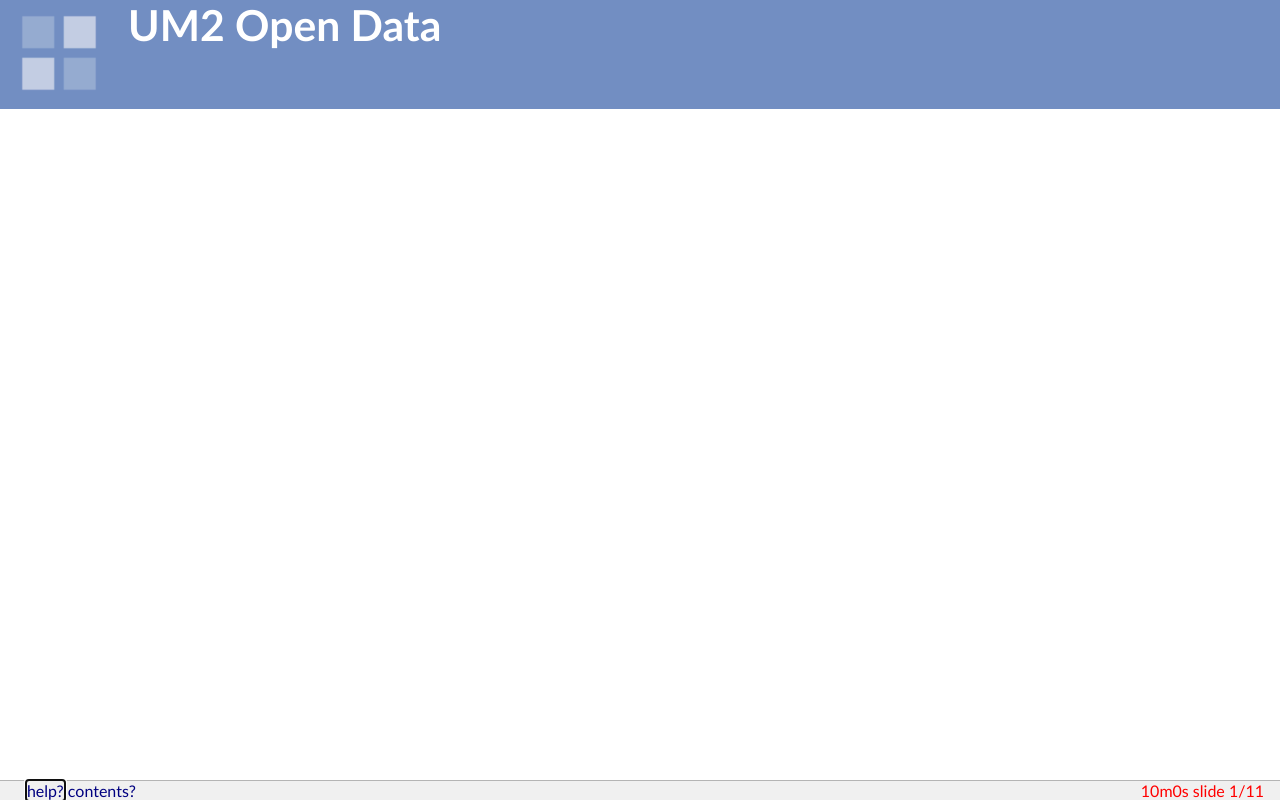
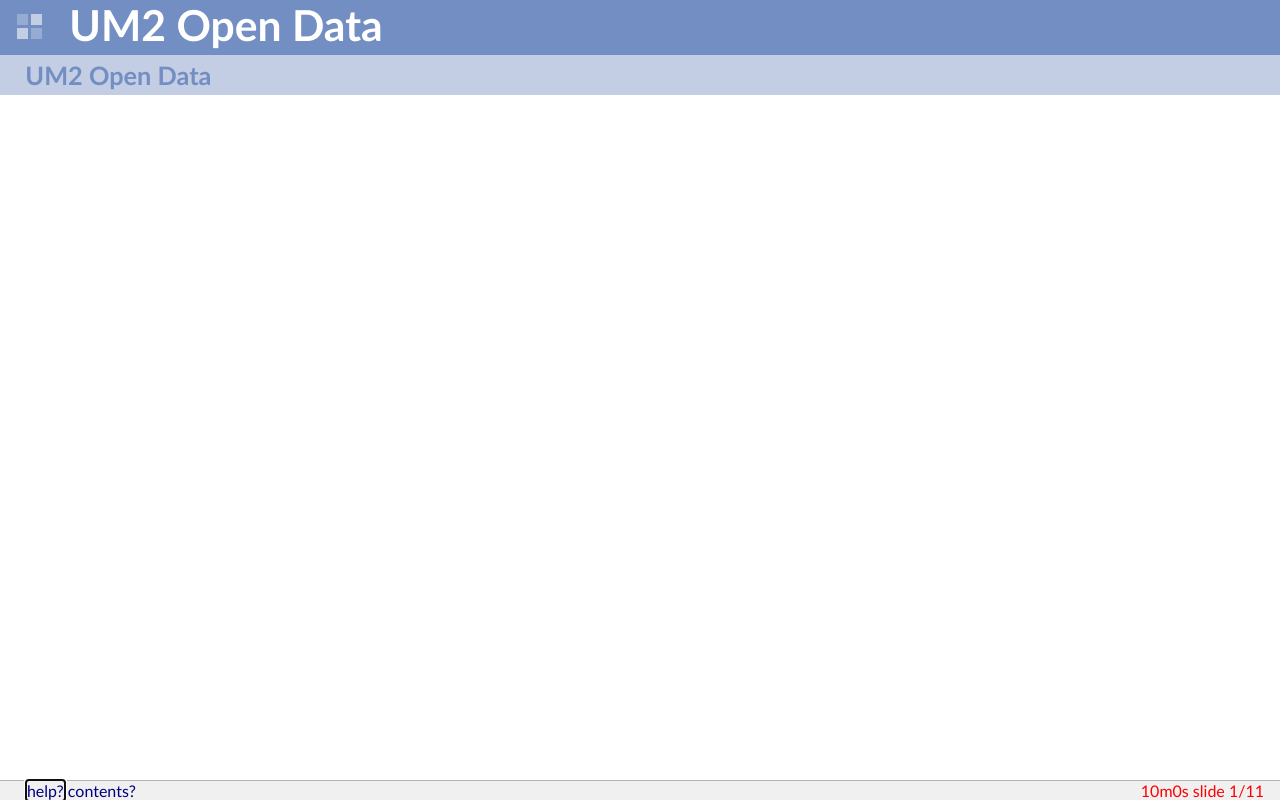
Before and after one commit to FishFinger/UM2OpenData, a PHP site: page / in a window 1280 px wide. Run offline with PHP 8.4, Linux system fonts and the light colour scheme.

Commit message:
h1 globalisé

```diff
--- a/presentation/1.php
+++ b/presentation/1.php
@@ -5,8 +5,7 @@
 </div>
 
 <div class="slide">
-	<h1>UM2 Open Data</h1>
-	<h2>Plan</h2>
+	<h1>Plan</h1>
 
 	<ol>
 		<li>Présentation du projet</li>
@@ -17,8 +16,7 @@
 </div>
 
 <div class="slide">
-	<h1>UM2 Open Data</h1>
-	<h2>Objectif</h2>
+	<h1>Objectif</h1>
 
 	<h3>Mise en ligne des infos de l'UM2</h3>
 
@@ -32,8 +30,7 @@
 
 
 <div class="slide">
-	<h1>UM2 Open Data</h1>
-	<h2>Objectif</h2>
+	<h1>Objectif</h1>
 
 	<h3>Solutions techniques</h3>
 
--- a/presentation/2.php
+++ b/presentation/2.php
@@ -1,6 +1,5 @@
 <div class="slide">
-	<h1>UM2 Open Data</h1>
-	<h2>Modèle de données</h2>
+	<h1>Modèle de données</h1>
 
 	<h3>Modèle relationnel</h3>
 
@@ -8,15 +7,13 @@
 </div>
 
 <div class="slide">
-	<h1>UM2 Open Data</h1>
-	<h2>Modèle de données</h2>
+	<h1>Modèle de données</h1>
 
 	<h3>Modèle RDF (Ontologie)</h3>
 </div>
 
 <div class="slide">
-	<h1>UM2 Open Data</h1>
-	<h2>Modèle de données</h2>
+	<h1>Modèle de données</h1>
 
 	<h3>Mapping</h3>
 </div>
--- a/presentation/3.php
+++ b/presentation/3.php
@@ -1,6 +1,5 @@
 <div class="slide">
-	<h1>UM2 Open Data</h1>
-	<h2>Scraping de données</h2>
+	<h1>Scraping de données</h1>
 
 	<ul>
 		<li>Enseignants</li>
--- a/presentation/4.php
+++ b/presentation/4.php
@@ -1,6 +1,5 @@
 <div class="slide">
-	<h1>UM2 Open Data</h1>
-	<h2>Réalisations</h2>
+	<h1>Réalisations</h1>
 
 	<ul>
 		<li>lib PHP</li>
@@ -9,16 +8,14 @@
 </div>
 
 <div class="slide">
-	<h1>UM2 Open Data</h1>
-	<h2>Réalisations</h2>
+	<h1>Réalisations</h1>
 
 	<object data="http://um2opendata.thibautmarmin.fr/" type="text/html" width="100%" height="100%">
 	</object>
 </div>
 
 <div class="slide">
-	<h1>UM2 Open Data</h1>
-	<h2>The End</h2>
+	<h1>The End</h1>
 
 	<p>Thanks for your attention</p>
 </div>
--- a/presentation/index.php
+++ b/presentation/index.php
@@ -19,6 +19,7 @@
 <body>
 <div class="background">
 	<img alt="" id="head-icon" src="graphics/icon-blue.png" />
+	<h1>UM2 Open Data</h1>
 </div>
 
 <?php include '1.php' ?>
--- a/presentation/styles/w3c-blue.css
+++ b/presentation/styles/w3c-blue.css
@@ -29,7 +29,7 @@ div.slide.titlepage h1 {
 
 div.slide {
   z-index: 20;
-  margin: 0 0 0 0;
+  margin: 2.1em 0 0 0em;
   padding: 0;
   border-width: 0;
   top: 0;
@@ -48,23 +48,15 @@ div.background {
   right: 0;
   top: 0;
   bottom: auto;
-  height: 4.1em;
-  padding: 0 0 0 0.2em;
-  margin: 0 0 0 0;
+  height: 2.1em;
+  padding: 0 0 0 0.1em;
+  margin: 0 0 0 -0.5em;
   border-width: 0;
   background-color: #728ec2;
 }
 
-div.background img {
-  padding-left: 0.5em;
-  height: 2em;
-}
-
-/* this rule is hidden from IE which doesn't support + selector */
-div.slide + div[class].slide { page-break-before: always;}
-
-div.slide h1 {
-  padding-left: 3em;
+div.background h1 {
+  padding-left: 1.5em;
   padding-right: 3em;
   padding-top: 0.1em;
   margin-bottom: 0;
@@ -76,6 +68,32 @@ div.slide h1 {
   height: 2.2em;
   font-size: 1.6em;
   line-height: 1.1em;
+}
+
+div.background img {
+  padding-left: 0.5em;
+  height: 1em;
+}
+
+/* this rule is hidden from IE which doesn't support + selector */
+div.slide + div[class].slide { page-break-before: always;}
+
+div.slide h1 {
+ /* position: relative;
+  left: 4em;
+  top: 2.1em;*/
+  padding-left: 1em;
+  padding-right: 3em;
+  padding-top: 0.2em;
+  padding-bottom: 0.2em;
+  margin-bottom: 0.8em;
+  margin-top: -0.05em;
+  margin-left: 0;
+  margin-right: 0;
+  font-size: 0.95em;
+  line-height: 1.2em;
+  color: #728EC2;
+  background:  #C3CDE3;
 }
 
 div.slide h1 a {
@@ -103,33 +121,16 @@ div.slide h1 a:active {
   text-decoration: underline;
 }
 
-div.slide h2 {
-  position: relative;
-  left: 5em;
-  bottom: 2em;
-  padding-left: 1em;
-  padding-right: 3em;
-  padding-top: 0.2em;
-  padding-bottom: 0.2em;
-  margin-bottom: 0.8em;
-  margin-top: -0.05em;
-  margin-left: 0;
-  margin-right: 0;
-  font-size: 0.95em;
-  line-height: 1.2em;
-  color: #728EC2;
-  background:  #C3CDE3;
 
-}
 
 #head-icon {
   margin-top: 0.5em;
   margin-bottom: 0;
-  margin-left: 0;
+  margin-left: 0.5em;
   margin-right: 1em;
   background:  #728ec2;
   border-width: 0;
-  height: 3em;
+  height: 1em;
   max-width: 3em;
   z-index: 2;
   float: left;
```
